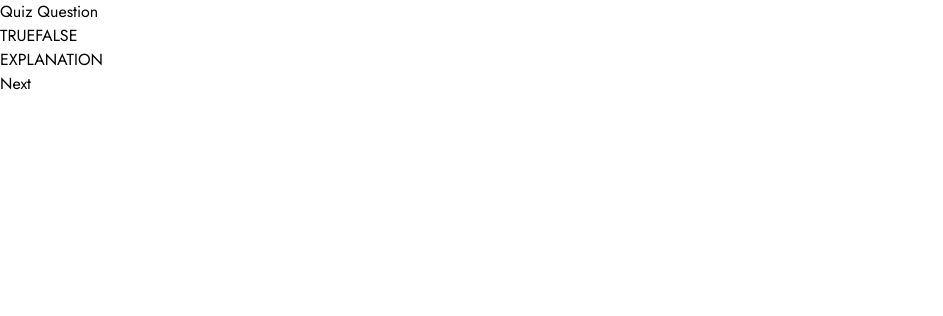
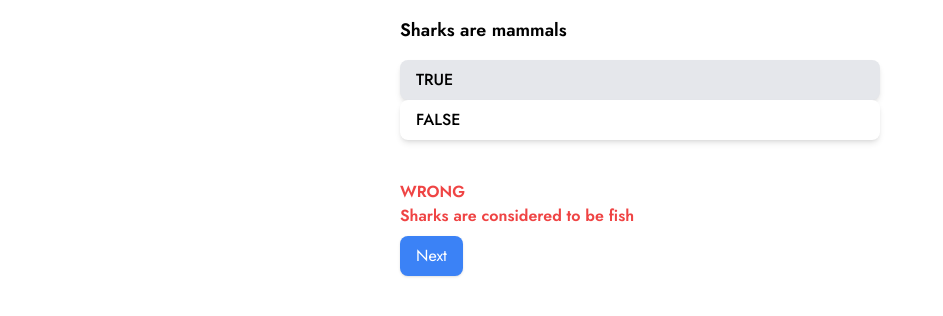
Before and after one commit to AryanK1511/Signify, a React (Create React App) app in the folder frontend/: page /quiz in a window 1280 px wide. Both pictures are taken after a click on the button "TRUE". Shown: the top 316 px of the page, without its empty margins (0-943 px from the left). Built offline with nearby package versions, Linux system fonts and the light colour scheme.

Commit message:
Completed basic Quizzer

```diff
--- a/frontend/package.json
+++ b/frontend/package.json
@@ -40,6 +40,7 @@
   "devDependencies": {
     "autoprefixer": "^10.4.18",
     "postcss": "^8.4.35",
+    "react-router-dom": "^6.22.3",
     "tailwindcss": "^3.4.1"
   }
 }
--- a/frontend/src/quiz/Quiz.js
+++ b/frontend/src/quiz/Quiz.js
@@ -1,20 +1,33 @@
-import React,{useState} from "react";
+import React, { useState } from "react";
+import { Redirect } from 'react-router-dom';
 import QuizQuestion from "./QuizQuestion";
 import QuizOption from "./QuizOption";
 import QuizExp from "./QuizExp";
 
+
 const QUESTIONS = [
-    { text: "Sharks are mammals", answer: false, explanation: "Sharks are considered to be fish" },
-    { text: "Apples and pears are a part of the rose family", answer: true, explanation: "Correct! So are peaches and plums" },
-    { text: "An octopus has three hearts", answer: true, explanation: "Octopus has one main, and two additional hearts" },
-    { text: "Goldfish have a two second memory", answer: false, explanation: "Their memories can actually last for months" },
-    { text: "The first animal sent into space was a monkey", answer: false, explanation: "Correct! So are peaches and plums" },
-    { text: "Apples and pears are a part of the rose family", answer: true, explanation: "Correct! So are peaches and plums" },
-  ];
-
+  {
+    text: "Sharks are mammals",
+    answer: false,
+    explanation: "Sharks are considered to be fish",
+  },
+  {
+    text: "Apples and pears are a part of the rose family",
+    answer: true,
+    explanation: "They are! So are peaches and plums",
+  },
+  {
+    text: "An octopus has three hearts",
+    answer: true,
+    explanation: "Octopus has one main, and two additional hearts",
+  },
+  // { text: "Goldfish have a two second memory", answer: false, explanation: "Their memories can actually last for months" },
+  // { text: "The first animal sent into space was a monkey", answer: false, explanation: "Correct! So are peaches and plums" },
+  // { text: "Hot and cold water sound the same when poured", answer: false, explanation: "They sound different due to the fact that hot water has a higher viscosity than cold water" },
+];
 
 const Quiz = () => {
-    const [currentQuestion, setCurrentQuestion] = useState(0);
+  const [currentQuestion, setCurrentQuestion] = useState(0);
   const [selectedAnswer, setSelectedAnswer] = useState(null);
   const [showExplanation, setShowExplanation] = useState(false);
 
@@ -25,35 +38,58 @@ const Quiz = () => {
   };
 
   const handleNextQuestion = () => {
-    if (currentQuestion < QUESTIONS.length - 1) {
+    if (currentQuestion < QUESTIONS.length) {
       setCurrentQuestion(currentQuestion + 1);
     } else {
       // Handle quiz end - for simplicity, we'll just reset
-      alert('Quiz completed! Restarting.');
+      alert("Quiz completed! Restarting.");
       setCurrentQuestion(0);
+      //GO BACK TO HOMEPAGE
     }
     setSelectedAnswer(null);
     setShowExplanation(false);
   };
 
+  // Quiz is over
+  if (currentQuestion == QUESTIONS.length) {
+    return (
+      <>
+        Thanks for taking the quiz <br />
+        <button onClick={handleNextQuestion}>Back to home</button>
+      </>
+    );
+  }
+
+  // Quiz is active
   return (
-    <div className="quiz">
-      <QuizQuestion questionIndex={currentQuestion} questionText={QUESTIONS[currentQuestion].text}/>
+    <div className="quiz max-w-lg mx-auto p-4">
+      <QuizQuestion
+        questionIndex={currentQuestion}
+        questionText={QUESTIONS[currentQuestion].text}
+      />
       <div className="options">
-        <QuizOption option={true} onSelect={handleAnswerSelect} isSelected={selectedAnswer === true} />
-        <QuizOption option={false} onSelect={handleAnswerSelect} isSelected={selectedAnswer === false} />
+        <QuizOption
+          option={true}
+          onSelect={handleAnswerSelect}
+          isSelected={selectedAnswer === true}
+        />
+        <QuizOption
+          option={false}
+          onSelect={handleAnswerSelect}
+          isSelected={selectedAnswer === false}
+        />
       </div>
+      <br />
       {showExplanation && (
         <QuizExp
           correctAnswer={QUESTIONS[currentQuestion].answer}
           selectedAnswer={selectedAnswer}
+          questionExplanation={QUESTIONS[currentQuestion].explanation}
           onNext={handleNextQuestion}
         />
       )}
     </div>
   );
-
-
-}
+};
 
 export default Quiz;
--- a/frontend/src/quiz/QuizExp.js
+++ b/frontend/src/quiz/QuizExp.js
@@ -1,11 +1,15 @@
 import React from "react";
 
-const QuizExp = ({correctAnswer, selectedAnswer, onNext}) => {
+const QuizExp = ({correctAnswer, selectedAnswer, onNext, questionExplanation}) => {
+    const isCorrect = correctAnswer===selectedAnswer;
 return(
-    <>
-    EXPLANATION <br/>
-    <button onClick={onNext}>Next</button>
-    </>
+    <div className="my-4">
+    <p className={`${isCorrect ? 'text-green-500' : 'text-red-500'} font-semibold`}>
+    {isCorrect?"CORRECT!":"WRONG"} <br/>
+    {questionExplanation} <br/>
+    </p>
+    <button onClick={onNext} className="mt-2 px-4 py-2 bg-blue-500 text-white rounded-lg shadow hover:bg-blue-600 transition-colors duration-150">Next</button>
+    </div>
 )
 }
 
--- a/frontend/src/quiz/QuizOption.js
+++ b/frontend/src/quiz/QuizOption.js
@@ -1,12 +1,14 @@
 import React from "react";
 
-const QuizOption = ({ option, onSelect }) => {
+const QuizOption = ({ option, onSelect, isSelected }) => {
   const imagePath = `/images/Main/quiz/${option}_gesture.png`;
 
   return (
+    <div className={`px-4 py-2 rounded-lg font-medium ${isSelected ? 'bg-gray-200' : 'bg-white'} shadow-md hover:bg-gray-100 transition-colors duration-150`}>
     <button onClick={()=>onSelect(option)}>
         <h2>{option?"TRUE":"FALSE"}</h2>
     </button>
+    </div>
   );
 };
 
--- a/frontend/src/quiz/QuizQuestion.js
+++ b/frontend/src/quiz/QuizQuestion.js
@@ -1,11 +1,11 @@
 
 import React from "react";
 
-const QuizQuestion = ({questionIndex}) => {
+const QuizQuestion = ({questionIndex, questionText}) => {
 return(
-    <>
-    Quiz Question
-    </>
+    <div className="question text-lg font-semibold mb-4">
+    {questionText}
+    </div>
 )
 }
 
```
Also changed, not shown: 1 other file (tests, documents, lock files or other folders).
